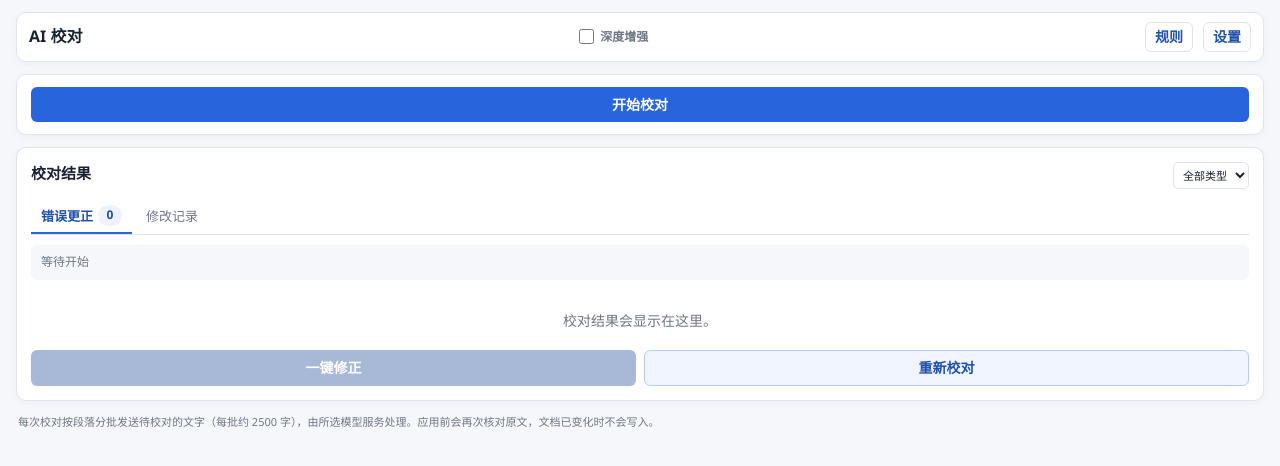
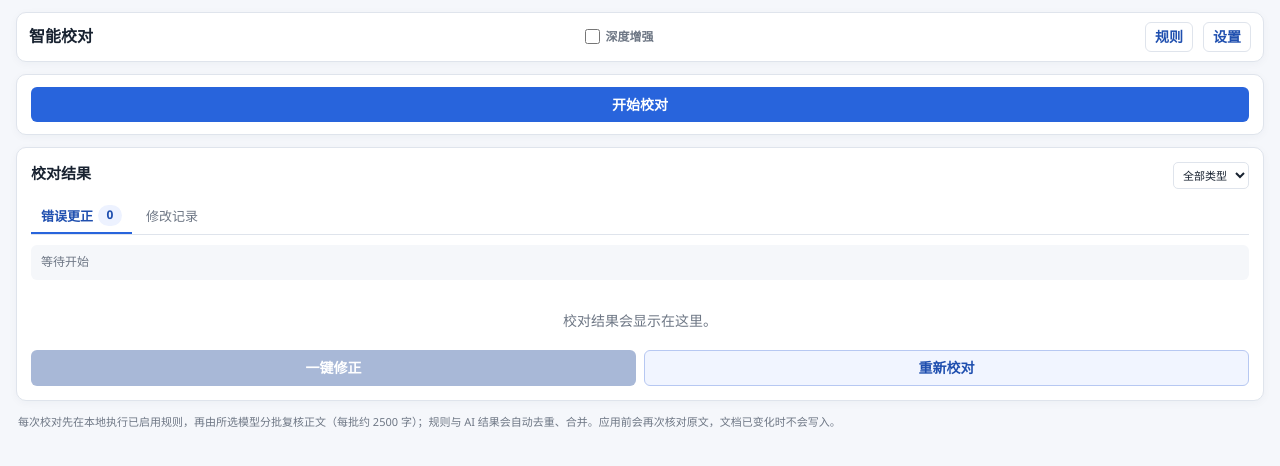
Before and after one commit to phongapple-netizen/wps-proofreading, a website: page ui/taskpane.html in a window 1280 px wide. Drawn offline with Linux system fonts and the light colour scheme.

Commit message:
ux: present rules and AI as one proofreading workflow

```diff
--- a/ui/taskpane.html
+++ b/ui/taskpane.html
@@ -9,7 +9,7 @@
 <body>
     <main class="page-shell">
         <div class="toolbar">
-            <h1 class="toolbar-title">AI 校对</h1>
+            <h1 class="toolbar-title">智能校对</h1>
             <label class="toolbar-deep" for="deep-enhance">
                 <input id="deep-enhance" type="checkbox">
                 <span>深度增强</span>
@@ -207,7 +207,7 @@
             </div>
         </section>
 
-        <p class="footer-note">每次校对按段落分批发送待校对的文字（每批约 2500 字），由所选模型服务处理。应用前会再次核对原文，文档已变化时不会写入。</p>
+        <p class="footer-note">每次校对先在本地执行已启用规则，再由所选模型分批复核正文（每批约 2500 字）；规则与 AI 结果会自动去重、合并。应用前会再次核对原文，文档已变化时不会写入。</p>
     </main>
 
     <script type="text/javascript" src="../js/wps-api.js"></script>
```
